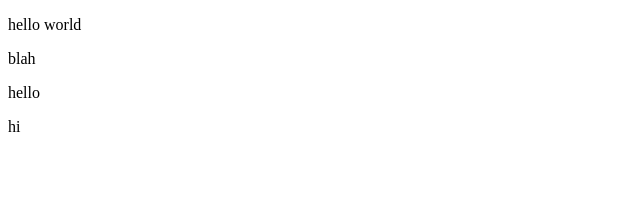
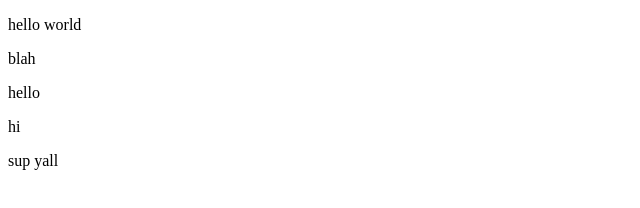
Before and after one commit to ScorchWellMP/test, a plain HTML site: page index.html in a window 1280 px wide. Shown: the full height of the page, 0-640 px from the left. Drawn offline with Linux system fonts and the light colour scheme.

Commit message:
we do it?

```diff
--- a/index.html
+++ b/index.html
@@ -10,7 +10,7 @@
     <p>blah</p>
     <p>hello</p>
     <p>hi</p>
-
+    <p>sup yall</p>
 
 </body>
 </html>
```
